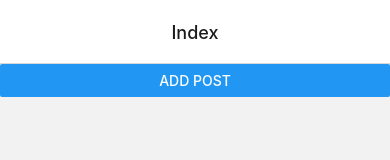
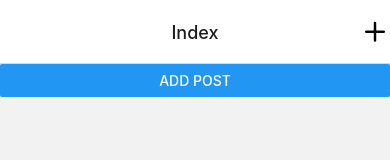
Before and after one commit to coofzilla/RNcrud, a React Native app: screen / in a window 390 px wide. Shown: the top 160 px of the page. Built offline with nearby package versions, Linux system fonts and the light colour scheme.

Commit message:
header navigation

```diff
--- a/App.js
+++ b/App.js
@@ -5,6 +5,8 @@ import { Provider as BlogProvider } from "./src/context/BlogContext";
 import IndexScreen from "./src/screens/IndexScreen";
 import ShowScreen from "./src/screens/ShowScreen";
 import CreateScreen from "./src/screens/CreateScreen";
+import { TouchableOpacity } from "react-native";
+import { Feather } from "@expo/vector-icons";
 
 const App = () => {
   const { Navigator, Screen } = createNativeStackNavigator();
@@ -17,7 +19,17 @@ const App = () => {
           headerTitleAlign: "center",
         }}
       >
-        <Screen name="Index" component={IndexScreen} />
+        <Screen
+          name="Index"
+          component={IndexScreen}
+          options={({ navigation: { navigate } }) => ({
+            headerRight: () => (
+              <TouchableOpacity onPress={() => navigate("Create")}>
+                <Feather name="plus" size={30} />
+              </TouchableOpacity>
+            ),
+          })}
+        />
         <Screen name="Show" component={ShowScreen} />
         <Screen name="Create" component={CreateScreen} />
       </Navigator>
```
